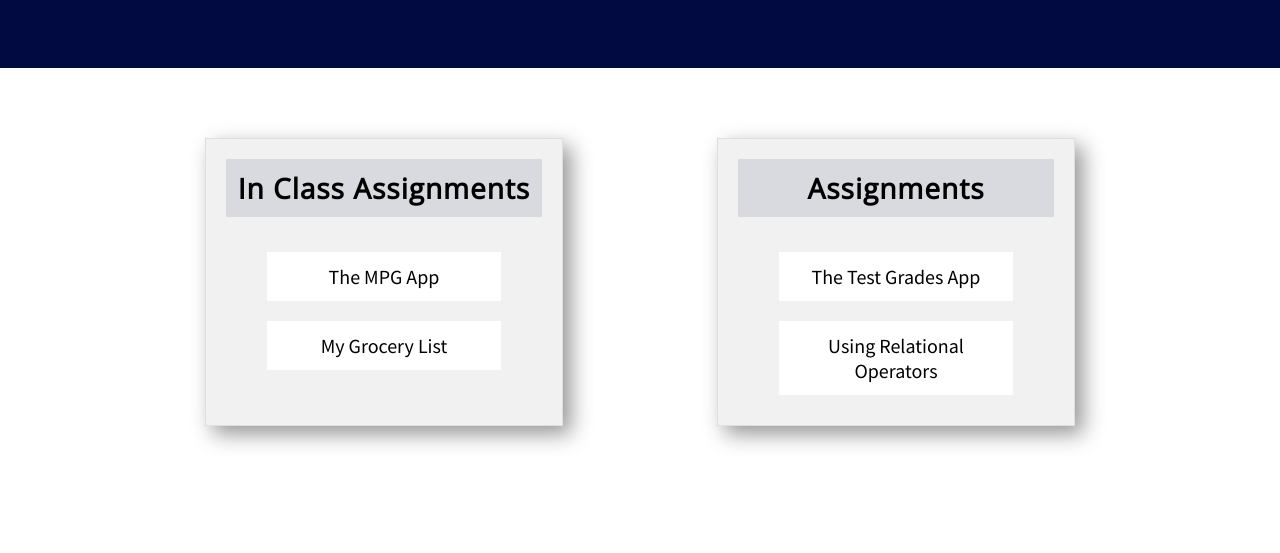
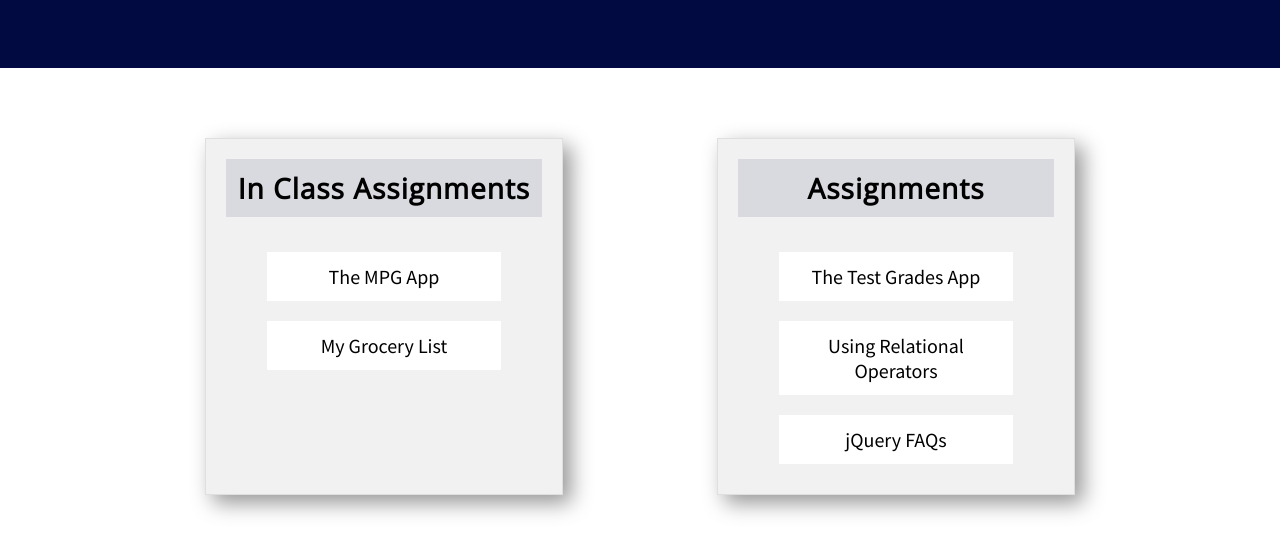
Before and after one commit to babyfacemel/WebApplications3300, a plain HTML site: page index.html in a window 1280 px wide. Shown: the part 237-790 px from the top of the page. Drawn offline with nearby package versions, Linux system fonts and the light colour scheme.

Commit message:
Update index.html

```diff
--- a/index.html
+++ b/index.html
@@ -25,6 +25,7 @@
                 <ul>
                     <li><a href="assignments/test-grades-simplified/index.html" target="_blank">The Test Grades App</a></li>
                     <li><a href="assignments/relational-operators/index.html" target="_blank">Using Relational Operators</a></li>
+                    <li><a href="assignments/faqs/index.html" target="_blank">jQuery FAQs</a></li>
                 </ul>
             </article>
         </div>
```
